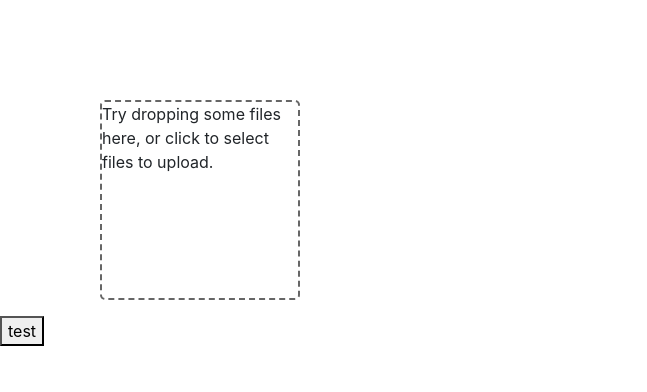
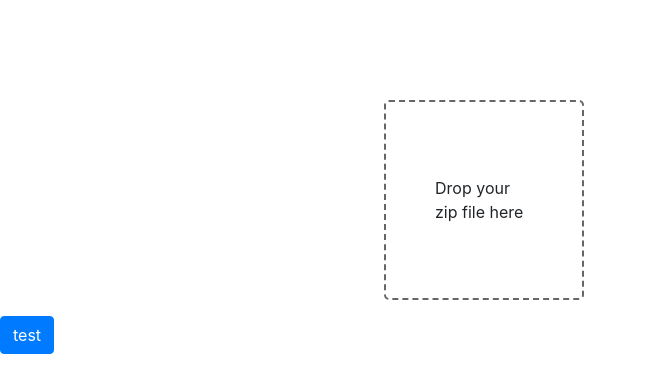
Before and after one commit to mkapiczy/FB-Analyzer, a React (Create React App) app: page / in a window 1280 px wide. Shown: the top 392 px of the page, without its empty margins (0-647 px from the left). Built offline with nearby package versions, Linux system fonts and the light colour scheme.

Commit message:
update margin for dropping files

```diff
--- a/src/App.js
+++ b/src/App.js
@@ -54,16 +54,16 @@ class App extends React.Component {
                 <section>
                     <div className="dropzone">
                         <Dropzone onDrop={this.onDrop.bind(this)}>
-                            <p>Try dropping some files here, or click to select files to upload.</p>
+                            <p>Drop your zip file here</p>
                         </Dropzone>
                     </div>
 
                     <div>
                         <ul>{messageRankingComponent}</ul>
                     </div>
-                    <button className="test-btn" onClick={() => this.setTimeoutOnLoader()}>
+                    <Button color='primary' className="test-btn" onClick={() => this.setTimeoutOnLoader()}>
                    test
-                </button>
+                </Button>
 
                 </section>
             );
--- a/src/styles.css
+++ b/src/styles.css
@@ -1,7 +1,17 @@
 .dropzone {
+    position: relative;
     margin-top: 100px;
-
-
-    margin-left: 100px;
+    width: 40%;
+    margin-left: 30%;
+    margin-right: 30%;
+    color: '#EAFFD6';
 
 }
+
+.dropzone p {
+    margin: 0;
+    position: absolute;
+    top: 50%;
+    left: 50%;
+    transform: translate(-50%, -50%);
+}
```
